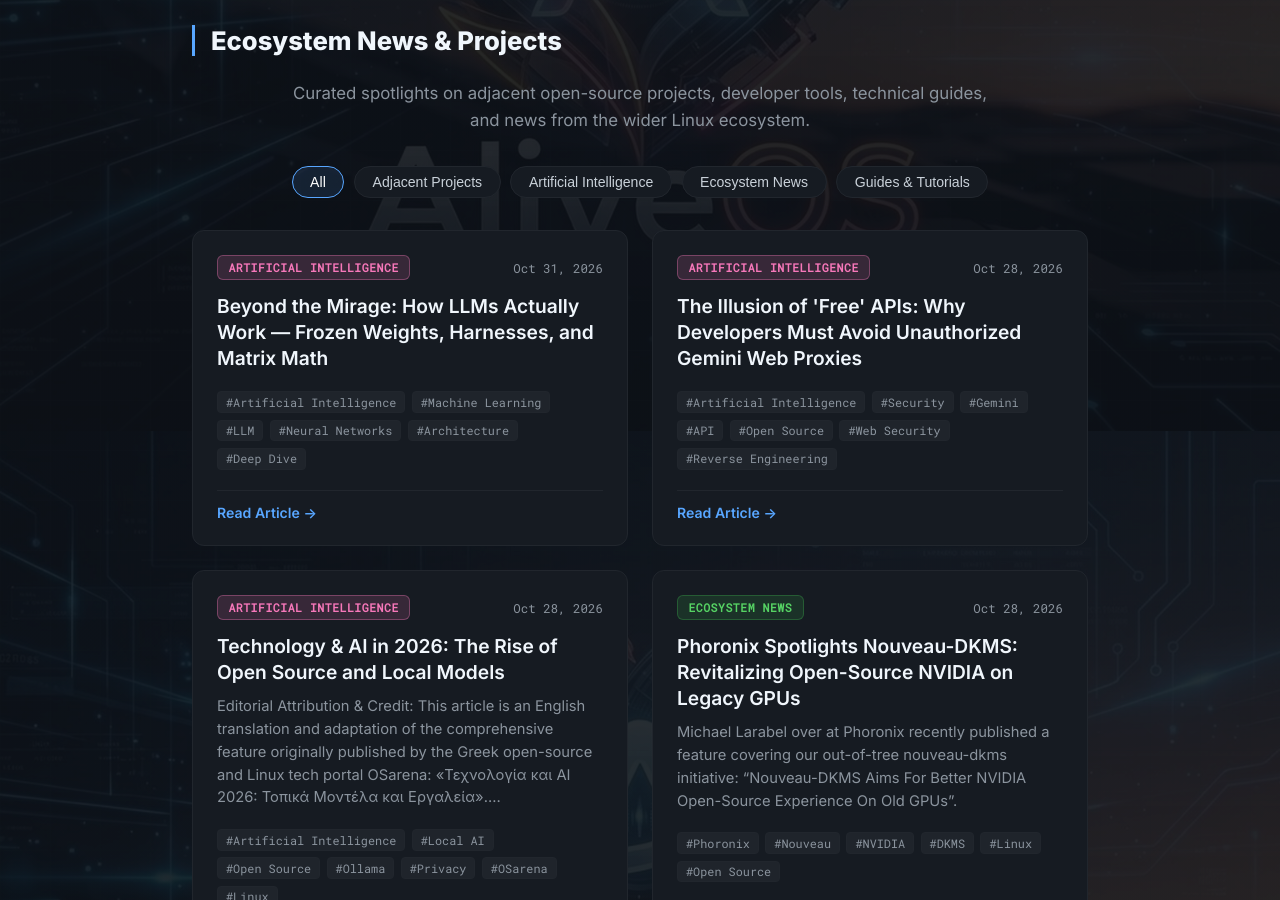
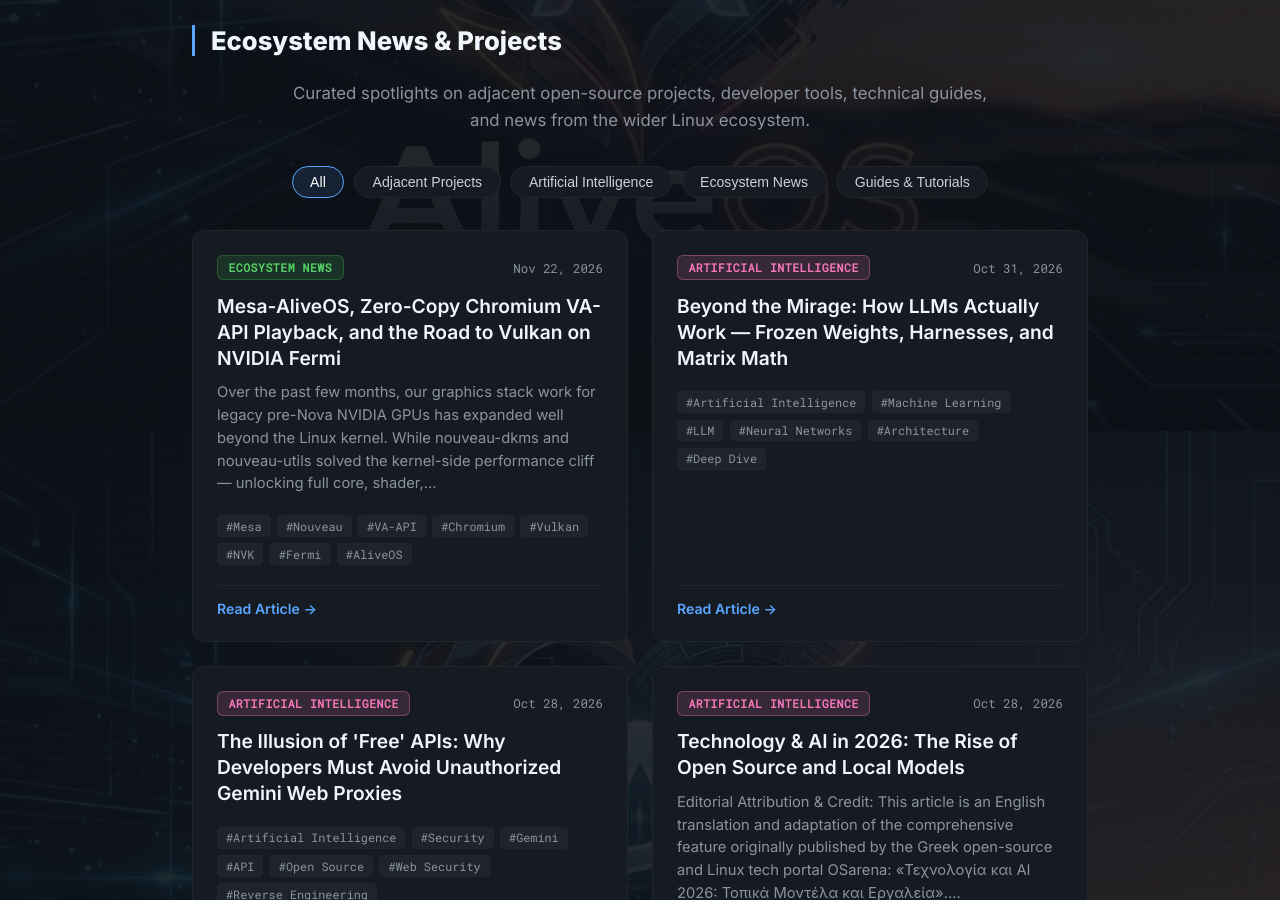
Before and after one commit to Twilight0/aliveos.github.io, a Jekyll site: the page built from news/index.html, in a window 1280 px wide and 900 px high, scrolled down 469 px. Built offline with Jekyll 4.4.1, drawn with Linux system fonts in a browser that asks for light colours.

Commit message:
fix(news): categorise mesa-aliveos post so it appears in /news/ listing

```diff
--- a/_posts/2026-11-22-mesa-aliveos-chromium-vaapi-and-fermi-vulkan.md
+++ b/_posts/2026-11-22-mesa-aliveos-chromium-vaapi-and-fermi-vulkan.md
@@ -4,6 +4,8 @@ layout: post
 title: "Mesa-AliveOS, Zero-Copy Chromium VA-API Playback, and the Road to Vulkan on NVIDIA Fermi"
 date: 2026-11-22 19:30:00 +0200
 author: The AliveOS Project
+category: news
+type: news
 tags:
   - Mesa
   - Nouveau
```
